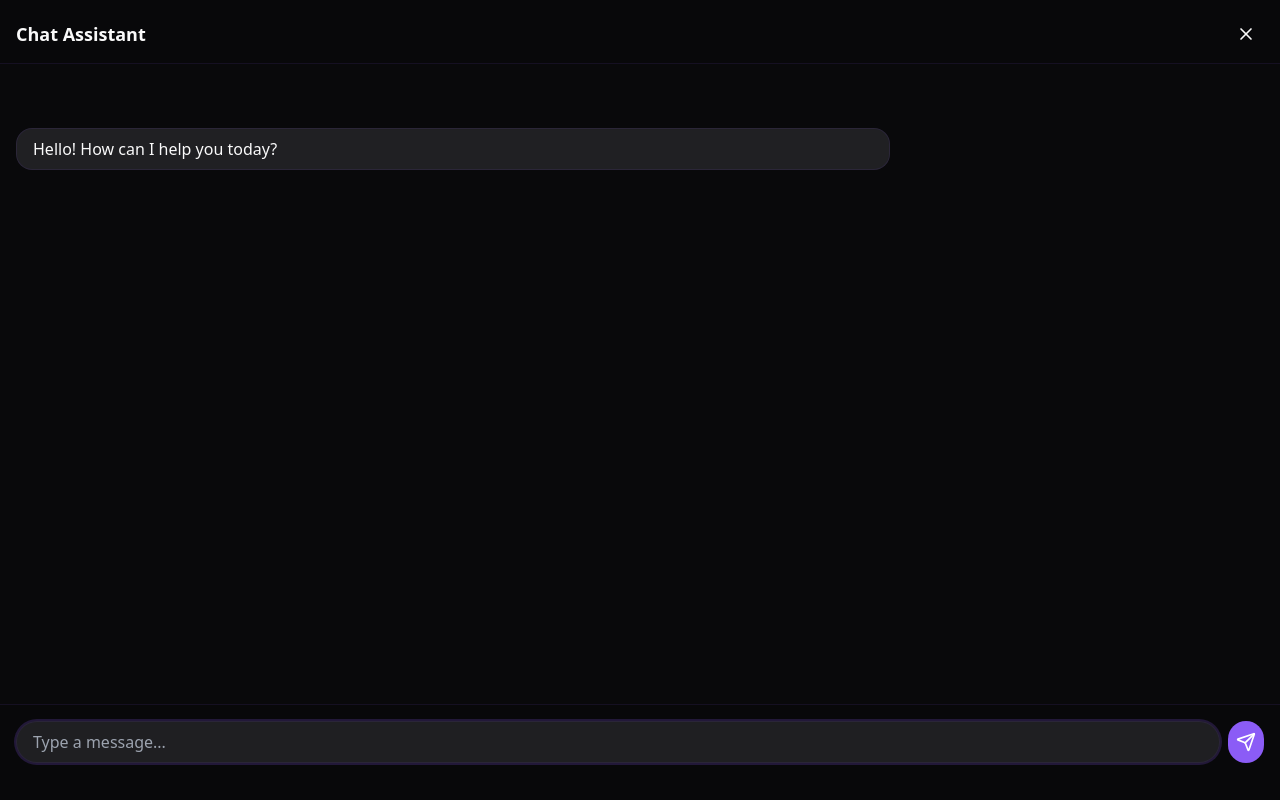
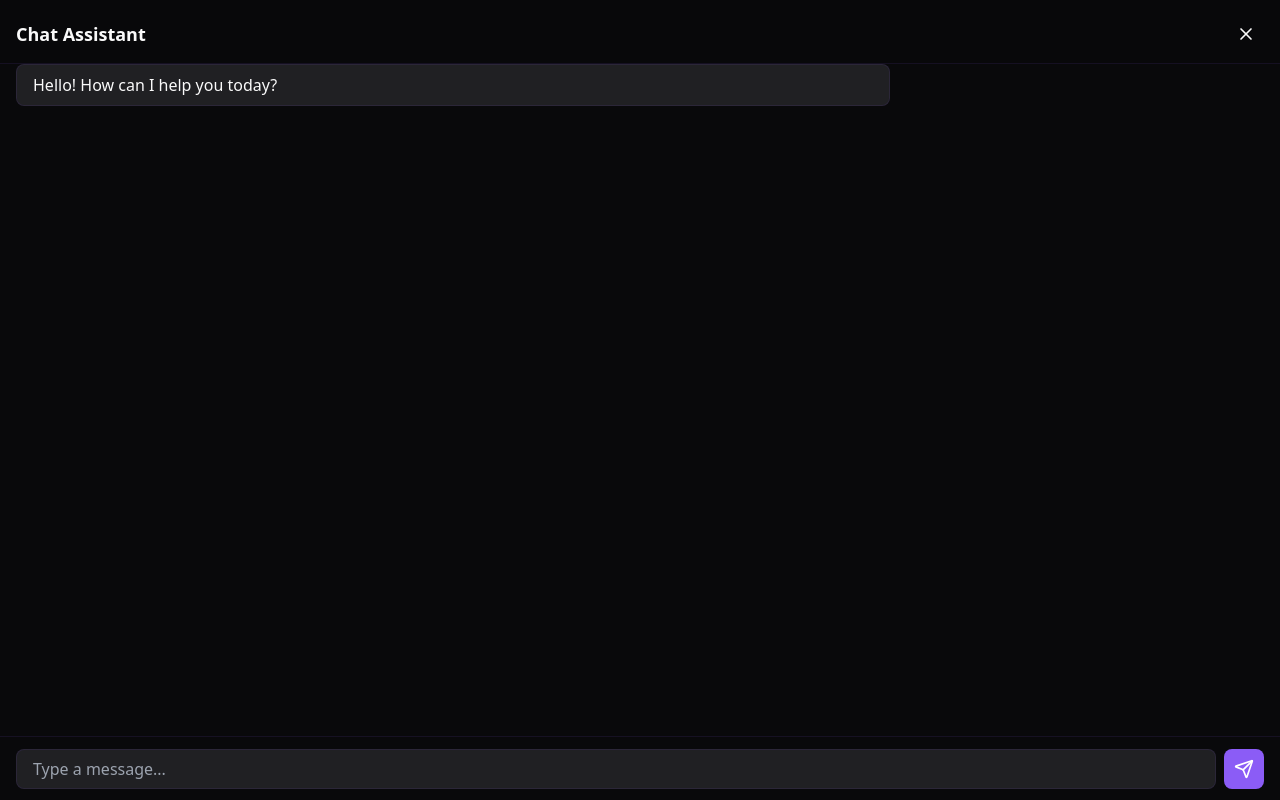
Before and after one commit to Faris-Alanazi/chat-comet, a React (Vite) app: page / in a window 1280 px wide. Both pictures are taken after a click on the button "Start Chat". Built offline with nearby package versions, Linux system fonts and the light colour scheme.

Commit message:
Improve chat UI/UX
- Make keyboard close by default.
- Make chat body scrollable when many messages are present.
- Adjust chat body padding for better spacing between header and input field.
- Reduce spacing between input field and keyboard.

```diff
--- a/src/pages/Index.tsx
+++ b/src/pages/Index.tsx
@@ -24,18 +24,16 @@ const Index = () => {
   useEffect(() => {
     const handleResize = () => {
       if (chatBodyRef.current && window.visualViewport) {
-        const headerHeight = 64; // Match the header's height
-        const inputHeight = 80; // Approximate input area height
-        const availableHeight = window.visualViewport.height - headerHeight;
-
-        chatBodyRef.current.style.height = `${availableHeight}px`;
-        chatBodyRef.current.style.marginTop = `${headerHeight}px`;
+        const headerHeight = 64;
+        const inputHeight = 64; // Reduced input area height
+        const availableHeight = window.visualViewport.height;
+        chatBodyRef.current.style.height = `${availableHeight - (headerHeight + inputHeight)}px`;
       }
     };
 
     if (isChatOpen) {
       window.visualViewport?.addEventListener('resize', handleResize);
-      handleResize(); // Initial calculation
+      handleResize();
     }
 
     return () => {
@@ -48,6 +46,8 @@ const Index = () => {
     if (inputMessage.trim()) {
       setMessages((prev) => [...prev, { text: inputMessage, isSent: true }]);
       setInputMessage("");
+      // Blur input to close keyboard after sending
+      inputRef.current?.blur();
       setTimeout(() => {
         setMessages((prev) => [
           ...prev,
@@ -55,7 +55,6 @@ const Index = () => {
         ]);
       }, 1000);
     }
-    inputRef.current?.focus();
   };
 
   return (
@@ -70,7 +69,7 @@ const Index = () => {
       )}
 
       {isChatOpen && (
-        <div className="fixed inset-0 flex flex-col">
+        <div className="fixed inset-0 flex flex-col bg-background">
           {/* Fixed Header */}
           <div className="fixed top-0 left-0 right-0 h-16 z-[70] bg-background/95 backdrop-blur-xl border-b border-violet-500/10">
             <div className="p-4 flex items-center justify-between">
@@ -87,7 +86,8 @@ const Index = () => {
           {/* Chat Body */}
           <div
             ref={chatBodyRef}
-            className="flex-1 overflow-y-auto pt-16 pb-24 p-4 space-y-4 touch-pan-y"
+            className="flex-1 overflow-y-auto pt-16 pb-16 px-4 space-y-4 touch-pan-y overscroll-contain"
+            style={{ height: 'calc(100vh - 128px)' }}
           >
             {messages.map((msg, index) => (
               <div
@@ -99,7 +99,7 @@ const Index = () => {
               >
                 <div
                   className={cn(
-                    "px-4 py-2 rounded-2xl",
+                    "px-4 py-2 rounded-lg",
                     msg.isSent
                       ? "bg-violet-500 text-white"
                       : "bg-violet-100/10 backdrop-blur-sm border border-violet-500/10"
@@ -115,21 +115,20 @@ const Index = () => {
           {/* Fixed Input Area */}
           <form
             onSubmit={sendMessage}
-            className="fixed bottom-0 left-0 right-0 h-24 z-[70] bg-background/95 backdrop-blur-xl border-t border-violet-500/10"
+            className="fixed bottom-0 left-0 right-0 h-16 z-[70] bg-background border-t border-violet-500/10"
           >
-            <div className="p-4 flex gap-2">
+            <div className="h-full px-4 flex gap-2 items-center">
               <input
                 type="text"
                 value={inputMessage}
                 onChange={(e) => setInputMessage(e.target.value)}
                 placeholder="Type a message..."
                 ref={inputRef}
-                className="flex-1 px-4 py-2 rounded-full bg-violet-100/10 border border-violet-500/10 focus:outline-none focus:ring-2 focus:ring-violet-500/20 transition-all"
-                autoFocus
+                className="flex-1 h-10 px-4 rounded-lg bg-violet-100/10 border border-violet-500/10 focus:outline-none focus:ring-2 focus:ring-violet-500/20 transition-all"
               />
               <button
                 type="submit"
-                className="p-2 bg-violet-500 text-white rounded-full hover:bg-violet-600 transition-colors"
+                className="h-10 w-10 flex items-center justify-center bg-violet-500 text-white rounded-lg hover:bg-violet-600 transition-colors"
               >
                 <Send className="w-5 h-5" />
               </button>
```
